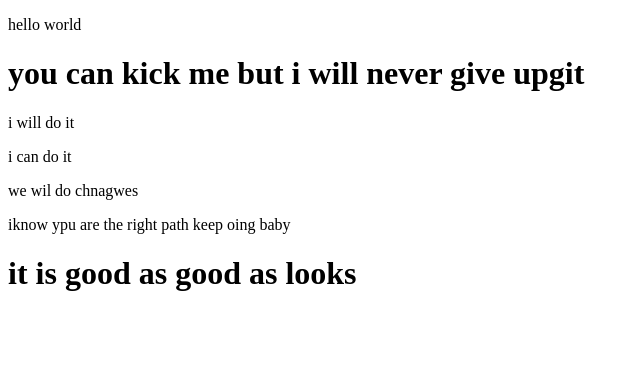
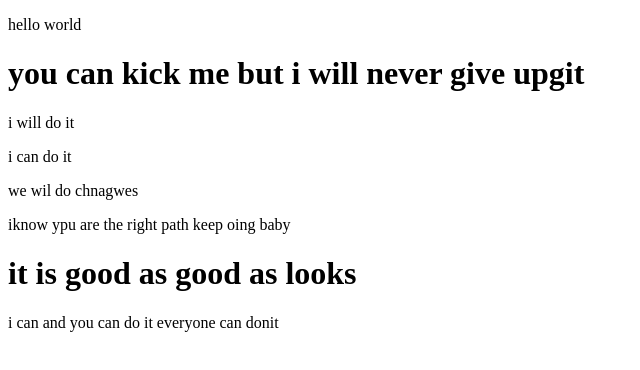
Before and after one commit to Shivraj2023/first_try, a plain HTML site: page index.html in a window 1280 px wide. Shown: the whole page, without its empty margins (0-640 px from the left). Drawn offline with Linux system fonts and the light colour scheme.

Commit message:
Update index.html

```diff
--- a/index.html
+++ b/index.html
@@ -15,5 +15,8 @@
      <p>iknow ypu are the right path keep oing baby</p>
      <h1>it is good as good as looks</h1>
 
+    <p>i can  and you can do it everyone can donit</p>
+
+
 </body>
 </html>
```
